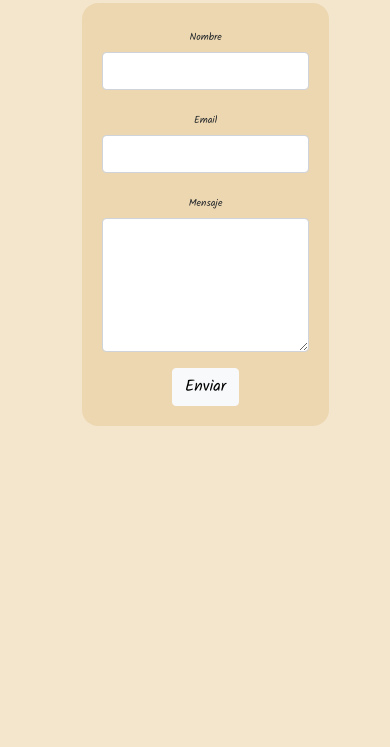
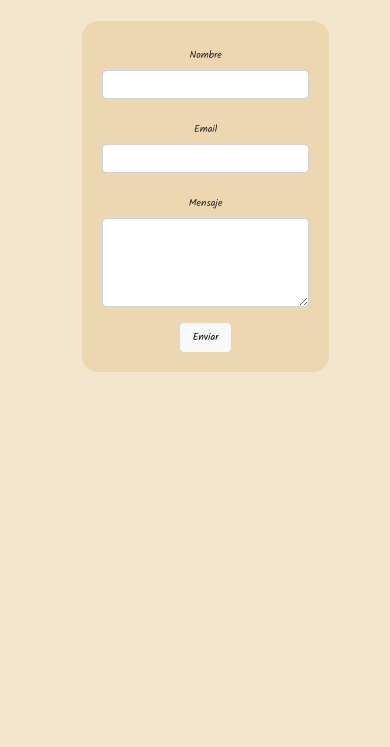
Before and after one commit to agusbianco/Sitio-web-AgusBiancoMusic, a website: page pages/contacto.html in a window 390 px wide. Shown: the part 43-790 px from the top of the page. Drawn offline with nearby package versions, Linux system fonts and the light colour scheme.

Commit message:
index, perfil, videos y contacto responsive

```diff
--- a/scss/style.scss
+++ b/scss/style.scss
@@ -81,6 +81,7 @@ form {
     }
     main {
         font-size: 10px;
+        margin-top: 5%;
         #foto {
             margin-top: 4%;
             margin-bottom: 4%;
@@ -112,8 +113,15 @@ form {
             height: auto;
         }
         form {
+            margin-top: 5%;
             width: 60%;
             height: auto;
+            .btn {
+                font-size: 10px;
+            }
+            .form-control {
+                font-size: 10px;
+            }
         }
     }
     #fondo {
```
Also changed, not shown: css/main.css.
